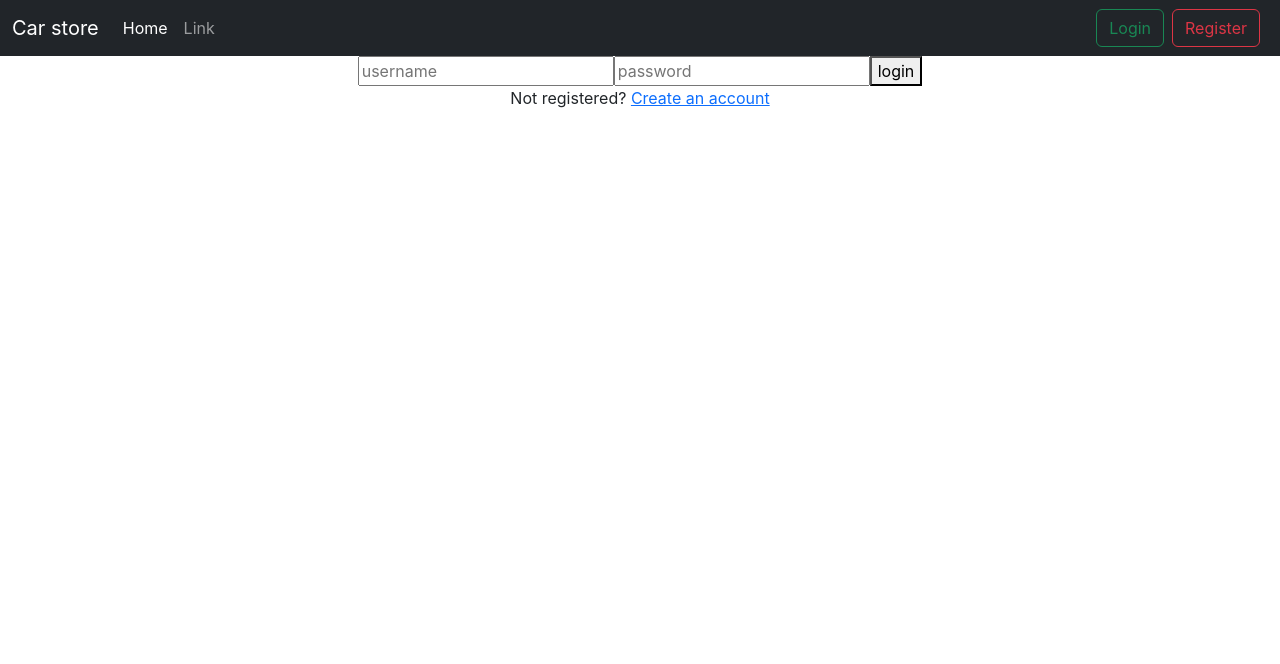
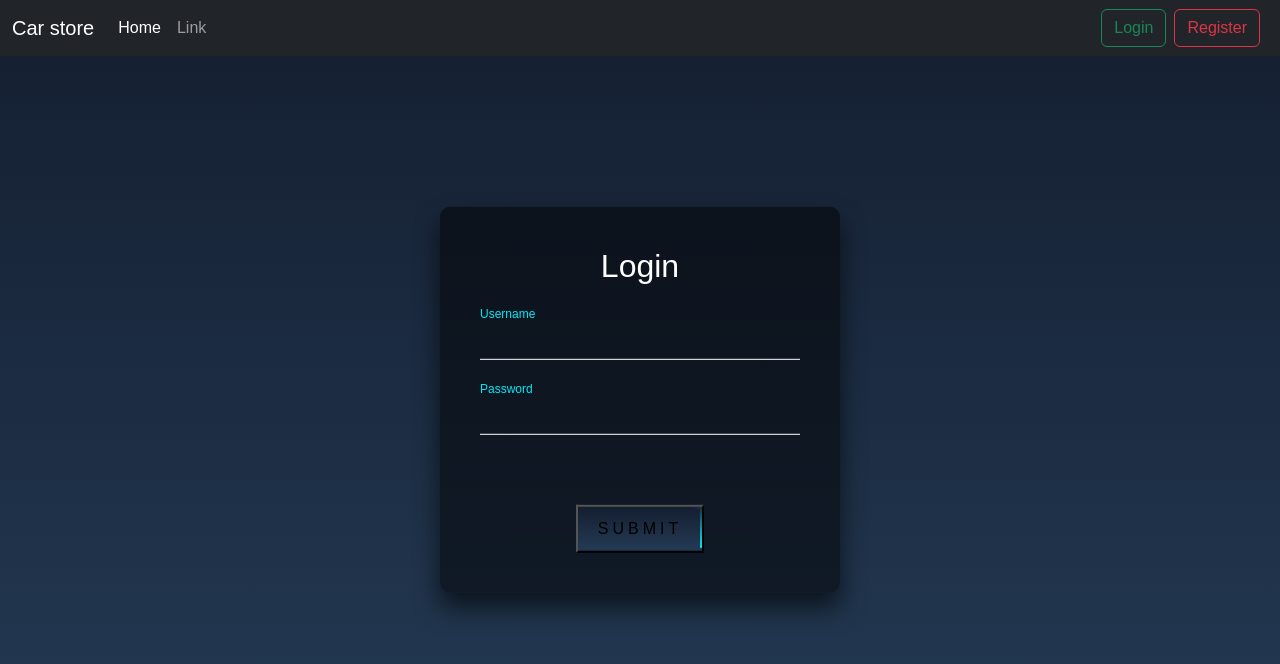
Before and after one commit to YezhovOleksandr/PetProject, a React (Create React App) app in the folder PetProject/petproject-front/: page /login in a window 1280 px wide. Shown: the top 664 px of the page. Built offline with nearby package versions, Linux system fonts and the light colour scheme.

Commit message:
Creating css for Register.js

```diff
--- a/PetProject/petproject-front/src/App.css
+++ b/PetProject/petproject-front/src/App.css
@@ -28,6 +28,10 @@
   color: #61dafb;
 }
 
+.Login-background {
+  background: linear-gradient(#141e30, #243b55);;
+}
+
 @keyframes App-logo-spin {
   from {
     transform: rotate(0deg);
--- a/PetProject/petproject-front/src/Layout/Navbar.js
+++ b/PetProject/petproject-front/src/Layout/Navbar.js
@@ -1,5 +1,4 @@
-import {Link} from "react-router-dom";
-
+import {Link} from "react-router-dom"
 export default function Navbar() {
     return (
         <div>
--- /dev/null
+++ b/PetProject/petproject-front/src/pages/Login.css
@@ -0,0 +1,169 @@
+html {
+    height: 100%;
+}
+body {
+    margin:0;
+    padding:0;
+    font-family: sans-serif;
+    background: linear-gradient(#141e30, #243b55);
+
+}
+
+.login-box {
+    position: absolute;
+    top: 50%;
+    left: 50%;
+    width: 400px;
+    padding: 40px;
+    transform: translate(-50%, -50%);
+    background: rgba(0,0,0,.5);
+    box-sizing: border-box;
+    box-shadow: 0 15px 25px rgba(0,0,0,.6);
+    border-radius: 10px;
+
+}
+
+.login-box h2 {
+    margin: 0 0 30px;
+    padding: 0;
+    color: #fff;
+    text-align: center;
+}
+
+.login-box .user-box {
+    position: relative;
+}
+
+.login-box .user-box input {
+    width: 100%;
+    padding: 10px 0;
+    font-size: 16px;
+    color: #fff;
+    margin-bottom: 30px;
+    border: none;
+    border-bottom: 1px solid #fff;
+    outline: none;
+    background: transparent;
+}
+.login-box .user-box label {
+    position: absolute;
+    top:0;
+    left: 0;
+    padding: 10px 0;
+    font-size: 16px;
+    color: #fff;
+    pointer-events: none;
+    transition: .5s;
+}
+
+.login-box .user-box input:focus ~ label,
+.login-box .user-box input:valid ~ label {
+    top: -20px;
+    left: 0;
+    color: #03e9f4;
+    font-size: 12px;
+}
+
+.login-box form button {
+    position: relative;
+    display: inline-block;
+    padding: 10px 20px;
+    background: linear-gradient(#141e30, #243b55);
+    font-size: 16px;
+    text-decoration: none;
+    text-transform: uppercase;
+    overflow: hidden;
+    transition: .5s;
+    margin-top: 40px;
+    letter-spacing: 4px
+}
+
+.login-box button:hover {
+    background: #03e9f4;
+    color: #fff;
+    border-radius: 5px;
+    box-shadow: 0 0 5px #03e9f4,
+    0 0 25px #03e9f4,
+    0 0 50px #03e9f4,
+    0 0 100px #03e9f4;
+}
+
+.login-box button span {
+    position: absolute;
+    display: block;
+}
+
+.login-box button span:nth-child(1) {
+    top: 0;
+    left: -100%;
+    width: 100%;
+    height: 2px;
+    background: linear-gradient(90deg, transparent, #03e9f4);
+    animation: btn-anim1 1s linear infinite;
+}
+
+@keyframes btn-anim1 {
+    0% {
+        left: -100%;
+    }
+    50%,100% {
+        left: 100%;
+    }
+}
+
+.login-box button span:nth-child(2) {
+    top: -100%;
+    right: 0;
+    width: 2px;
+    height: 100%;
+    background: linear-gradient(180deg, transparent, #03e9f4);
+    animation: btn-anim2 1s linear infinite;
+    animation-delay: .25s
+}
+
+@keyframes btn-anim2 {
+    0% {
+        top: -100%;
+    }
+    50%,100% {
+        top: 100%;
+    }
+}
+
+.login-box button span:nth-child(3) {
+    bottom: 0;
+    right: -100%;
+    width: 100%;
+    height: 2px;
+    background: linear-gradient(270deg, transparent, #03e9f4);
+    animation: btn-anim3 1s linear infinite;
+    animation-delay: .5s
+}
+
+@keyframes btn-anim3 {
+    0% {
+        right: -100%;
+    }
+    50%,100% {
+        right: 100%;
+    }
+}
+
+.login-box button span:nth-child(4) {
+    bottom: -100%;
+    left: 0;
+    width: 2px;
+    height: 100%;
+    background: linear-gradient(360deg, transparent, #03e9f4);
+    animation: btn-anim4 1s linear infinite;
+    animation-delay: .75s
+}
+
+@keyframes btn-anim4 {
+    0% {
+        bottom: -100%;
+    }
+    50%,100% {
+        bottom: 100%;
+    }
+}
--- a/PetProject/petproject-front/src/pages/Login.js
+++ b/PetProject/petproject-front/src/pages/Login.js
@@ -1,14 +1,29 @@
 import {Link} from "react-router-dom";
+import "./Login.css"
 
 export default function Login() {
     return (
-        <div className={"login-page body-container"}>
-            <form className="form">
-                <input type="text" placeholder="username"/>
-                <input type="password" placeholder="password"/>
-                <button>login</button>
-                <p className="message">Not registered? <Link to={"/register"}>Create an account</Link></p>
+        <div>
+        <div className="login-box">
+            <h2>Login</h2>
+            <form>
+                <div className="user-box">
+                    <input type="text"/>
+                        <label>Username</label>
+                </div>
+                <div className="user-box">
+                    <input type="password"/>
+                        <label>Password</label>
+                </div>
+                <button>
+                    <span></span>
+                    <span></span>
+                    <span></span>
+                    <span></span>
+                    Submit
+                </button>
             </form>
+        </div>
         </div>
     );
 }
--- a/PetProject/petproject-front/src/pages/Register.js
+++ b/PetProject/petproject-front/src/pages/Register.js
@@ -27,21 +27,53 @@
 
 
     return (
-        <div className={"body-container"}>
-            <div className="login-page">
-                <div className="form">
-                    <form className="register-form" onSubmit={(e)=>onSubmit(e)}>
-                        <input type={"text"} placeholder="First name" name={"first_name"} value={first_name} onChange={(e)=>onInputChange(e)}/>
-                        <input type={"text"} placeholder="Last name" name={"last_name"} value={last_name} onChange={(e)=>onInputChange(e)}/>
-                        <input type={"text"} placeholder="Username"  name={"username"} value={username} onChange={(e)=>onInputChange(e)}/>
-                        <input type={"password"} placeholder="password"  name={"password"} value={password} onChange={(e)=>onInputChange(e)}/>
-                        <input type={"text"} placeholder="email address" name={"email"} value={email} onChange={(e)=>onInputChange(e)}/>
-                        <button type={"submit"}>Register</button>
-                        <p className="message">Already registered? <Link to={"/login"}>Sign In</Link></p>
-                    </form>
 
-                </div>
-            </div>
+            <div className="login-box">
+                <h2>Register</h2>
+                <form onSubmit={(e)=>onSubmit(e)}>>
+                    <div className="user-box">
+                        <input type="text" name={"first_name"} value={first_name} onChange={(e)=>onInputChange(e)}/>/>
+                        <label>First name</label>
+                    </div>
+                    <div className="user-box">
+                        <input type="text" name={"last_name"} value={last_name} onChange={(e)=>onInputChange(e)}/>/>
+                        <label>Last name</label>
+                    </div>
+                    <div className="user-box">
+                        <input type="text" name={"username"} value={username} onChange={(e)=>onInputChange(e)}/>/>
+                        <label>Username</label>
+                    </div>
+                    <div className="user-box">
+                        <input type="password" name={"password"} value={password} onChange={(e)=>onInputChange(e)}/>/>
+                        <label>Password</label>
+                    </div>
+                    <div className="user-box">
+                        <input type="password" name={"email"} value={email} onChange={(e)=>onInputChange(e)}/>/>
+                        <label>Email</label>
+                    </div>
+                    <button type={"submit"}>
+                        <span></span>
+                        <span></span>
+                        <span></span>
+                        <span></span>
+                        Submit
+                    </button>
+                </form>
+
+            {/*<div className="login-page">*/}
+            {/*    <div className="form">*/}
+            {/*        <form className="register-form" onSubmit={(e)=>onSubmit(e)}>*/}
+            {/*            <input type={"text"} placeholder="First name" name={"first_name"} value={first_name} onChange={(e)=>onInputChange(e)}/>*/}
+            {/*            <input type={"text"} placeholder="Last name" name={"last_name"} value={last_name} onChange={(e)=>onInputChange(e)}/>*/}
+            {/*            <input type={"text"} placeholder="Username"  name={"username"} value={username} onChange={(e)=>onInputChange(e)}/>*/}
+            {/*            <input type={"password"} placeholder="password"  name={"password"} value={password} onChange={(e)=>onInputChange(e)}/>*/}
+            {/*            <input type={"text"} placeholder="email address" name={"email"} value={email} onChange={(e)=>onInputChange(e)}/>*/}
+            {/*            <button type={"submit"}>Register</button>*/}
+            {/*            <p className="message">Already registered? <Link to={"/login"}>Sign In</Link></p>*/}
+            {/*        </form>*/}
+
+            {/*    </div>*/}
+            {/*</div>*/}
 
         </div>
     );
```
